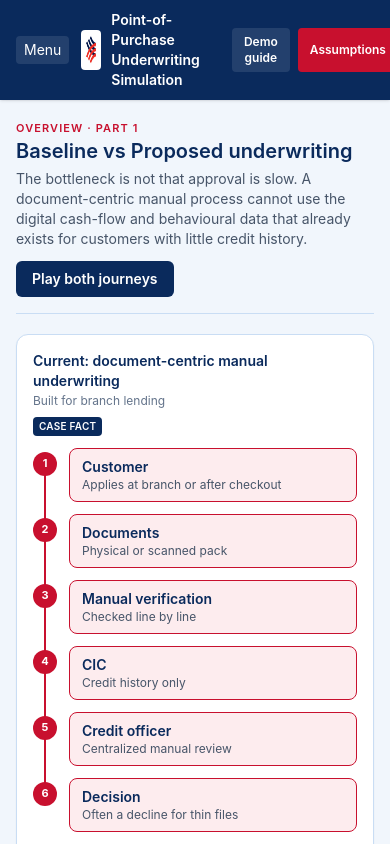
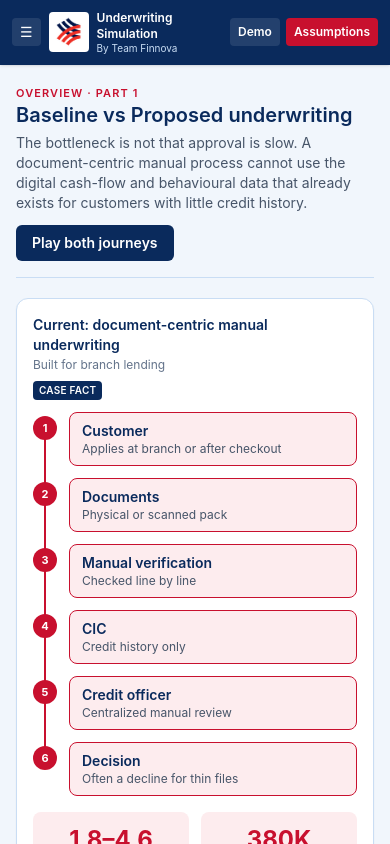
Before and after one commit to CharlesPhan66/finnova, a React (Vite) app: page / in a window 390 px wide. Shown: the top 844 px of the page. Built offline with nearby package versions, Linux system fonts and the light colour scheme.

Commit message:
Fix squashed logo and cramped header on mobile
The logo box can no longer shrink, so the emblem keeps its proportions. On narrow screens the header uses a shorter title, a menu icon and shorter button labels so nothing is cut off.

```diff
--- a/src/App.tsx
+++ b/src/App.tsx
@@ -51,22 +51,22 @@ function Shell() {
   return (
     <div className="min-h-screen">
       <header className="sticky top-0 z-30 bg-navy-900 text-white shadow">
-        <div className="flex items-center gap-3 px-4 py-2.5">
-          <button className="rounded bg-white/10 px-2 py-1 text-sm lg:hidden" onClick={() => setMenu(!menu)} aria-label="Toggle menu" aria-expanded={menu}>Menu</button>
-          <div className="flex items-center gap-2.5">
-            <span className="flex h-10 w-10 items-center justify-center rounded bg-white p-1">
-              <img src={`${import.meta.env.BASE_URL}hlb-logo-icon.png`} alt="Hong Leong Bank" className="h-full w-auto" />
+        <div className="flex items-center gap-2 px-3 py-2.5 sm:gap-3 sm:px-4">
+          <button className="rounded bg-white/10 px-2 py-1 text-sm lg:hidden" onClick={() => setMenu(!menu)} aria-label="Toggle menu" aria-expanded={menu}>☰</button>
+          <div className="flex min-w-0 items-center gap-2 sm:gap-2.5">
+            <span className="flex h-10 w-10 shrink-0 items-center justify-center rounded bg-white p-1">
+              <img src={`${import.meta.env.BASE_URL}hlb-logo-icon.png`} alt="Hong Leong Bank" className="h-full w-full object-contain" />
             </span>
-            <div className="leading-tight">
-              <h1 className="text-sm font-semibold sm:text-base">Point-of-Purchase Underwriting Simulation</h1>
-              <p className="hidden text-[11px] text-sky-200 sm:block">By Team Finnova · Business Challenge 2026 · HLBVN case · simulated data only, not HLBVN results</p>
+            <div className="min-w-0 leading-tight">
+              <h1 className="text-xs font-semibold sm:text-base"><span className="sm:hidden">Underwriting Simulation</span><span className="hidden sm:inline">Point-of-Purchase Underwriting Simulation</span></h1>
+              <p className="text-[10px] text-sky-200 sm:text-[11px]"><span className="sm:hidden">By Team Finnova</span><span className="hidden sm:inline">By Team Finnova · Business Challenge 2026 · HLBVN case · simulated data only, not HLBVN results</span></p>
             </div>
           </div>
-          <div className="ml-auto flex gap-2">
-            <button onClick={() => (demo === null ? go(0) : setDemo(null))} className={`rounded px-3 py-1.5 text-xs font-semibold ${demo === null ? 'bg-white/10 hover:bg-white/20' : 'bg-white text-navy-900'}`}>
-              {demo === null ? 'Demo guide' : 'Exit demo'}
+          <div className="ml-auto flex shrink-0 gap-1.5 sm:gap-2">
+            <button onClick={() => (demo === null ? go(0) : setDemo(null))} className={`rounded px-2 py-1.5 text-xs font-semibold sm:px-3 ${demo === null ? 'bg-white/10 hover:bg-white/20' : 'bg-white text-navy-900'}`}>
+              {demo === null ? <><span className="sm:hidden">Demo</span><span className="hidden sm:inline">Demo guide</span></> : <><span className="sm:hidden">Exit</span><span className="hidden sm:inline">Exit demo</span></>}
             </button>
-            <button onClick={() => setDrawer(true)} className="rounded bg-hred-600 px-3 py-1.5 text-xs font-semibold hover:bg-hred-700">Assumptions</button>
+            <button onClick={() => setDrawer(true)} className="rounded bg-hred-600 px-2 py-1.5 text-xs font-semibold hover:bg-hred-700 sm:px-3">Assumptions</button>
           </div>
         </div>
       </header>
```
